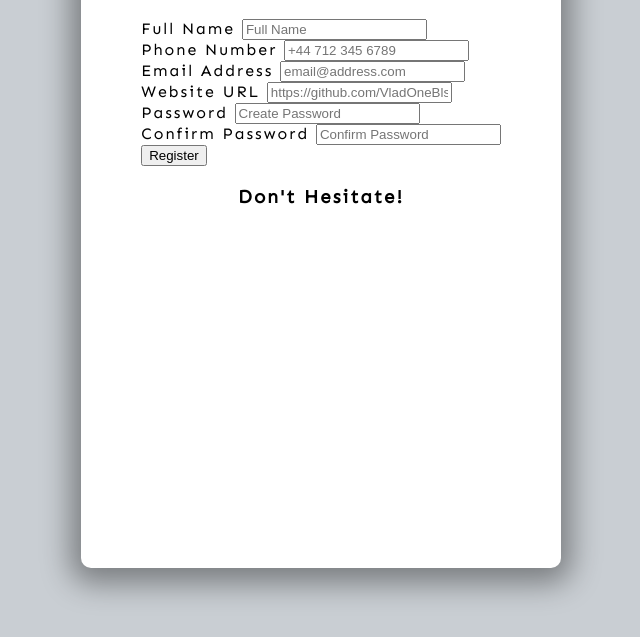
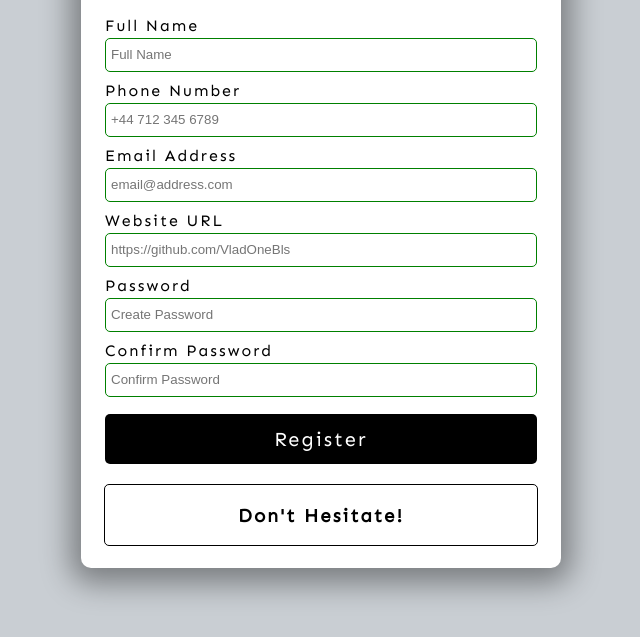
Before and after one commit to VladOneBls/FormValidator, a plain HTML site: page index.html in a window 1280 px wide. Shown: the part 147-784 px from the top of the page, without its empty margins (319-959 px from the left). Drawn offline with Linux system fonts and the light colour scheme.

Commit message:
Build UI - Form CSS

```diff
--- a/style.css
+++ b/style.css
@@ -25,3 +25,69 @@ body {
   border-radius: 10px;
   box-shadow: 0 5px 30px 10px rgba(0, 0, 0, 0.4);
 }
+
+/* Form */
+form {
+  width: 90%;
+}
+
+.form-group {
+  height: 65px;
+}
+
+label {
+  position: relative;
+  bottom: 3px;
+}
+
+input {
+  width: 100%;
+  height: 34px;
+  padding: 5px;
+  border: 1px solid black;
+  border-radius: 5px;
+  outline: none;
+  box-sizing: border-box; /* ignore the padding spacing, not allowing the width to be more than 100% */
+  transition: all 0.3s; /* swithcing green to red and vice versa in 0.3s */
+}
+
+input:valid {
+  border: 1px solid green;
+}
+
+input:invalid {
+  border: 1px solid red;
+}
+
+button {
+  cursor: pointer;
+  color: white;
+  background: black;
+  border: none;
+  border-radius: 5px;
+  height: 50px;
+  width: 100%;
+  font-family: Sen, sans-serif;
+  font-size: 20px;
+  letter-spacing: 2px;
+  margin-top: 5px;
+}
+
+button:hover {
+  filter: brightness(200%);
+  background: rgb(22, 22, 22);
+}
+
+button:focus {
+  outline: none;
+}
+
+.message-container {
+  border: 1px solid black;
+  border-radius: 5px;
+  width: 90%;
+  margin-top: 20px;
+  display: flex;
+  justify-content: center;
+  color: black;
+}
```
